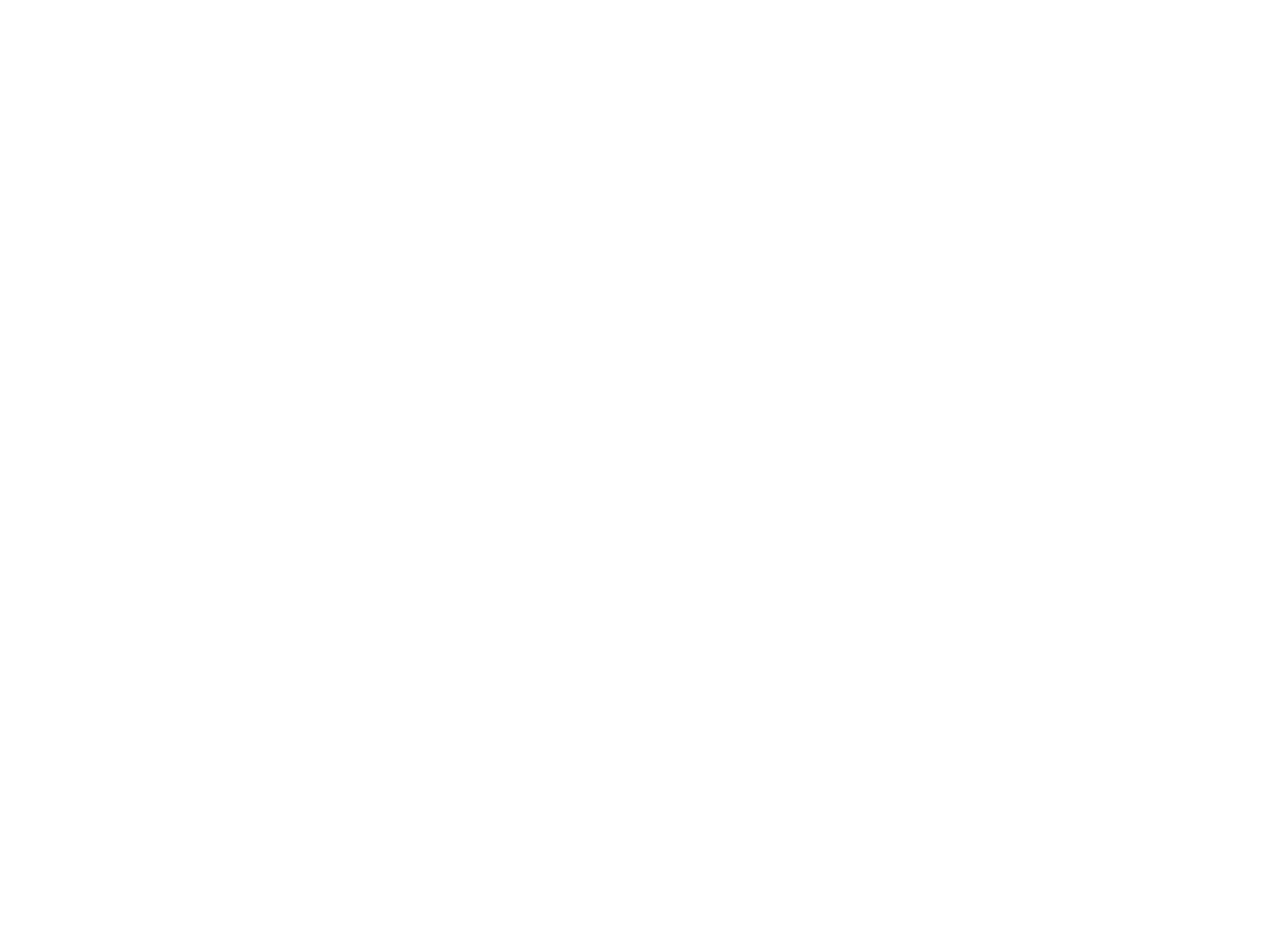
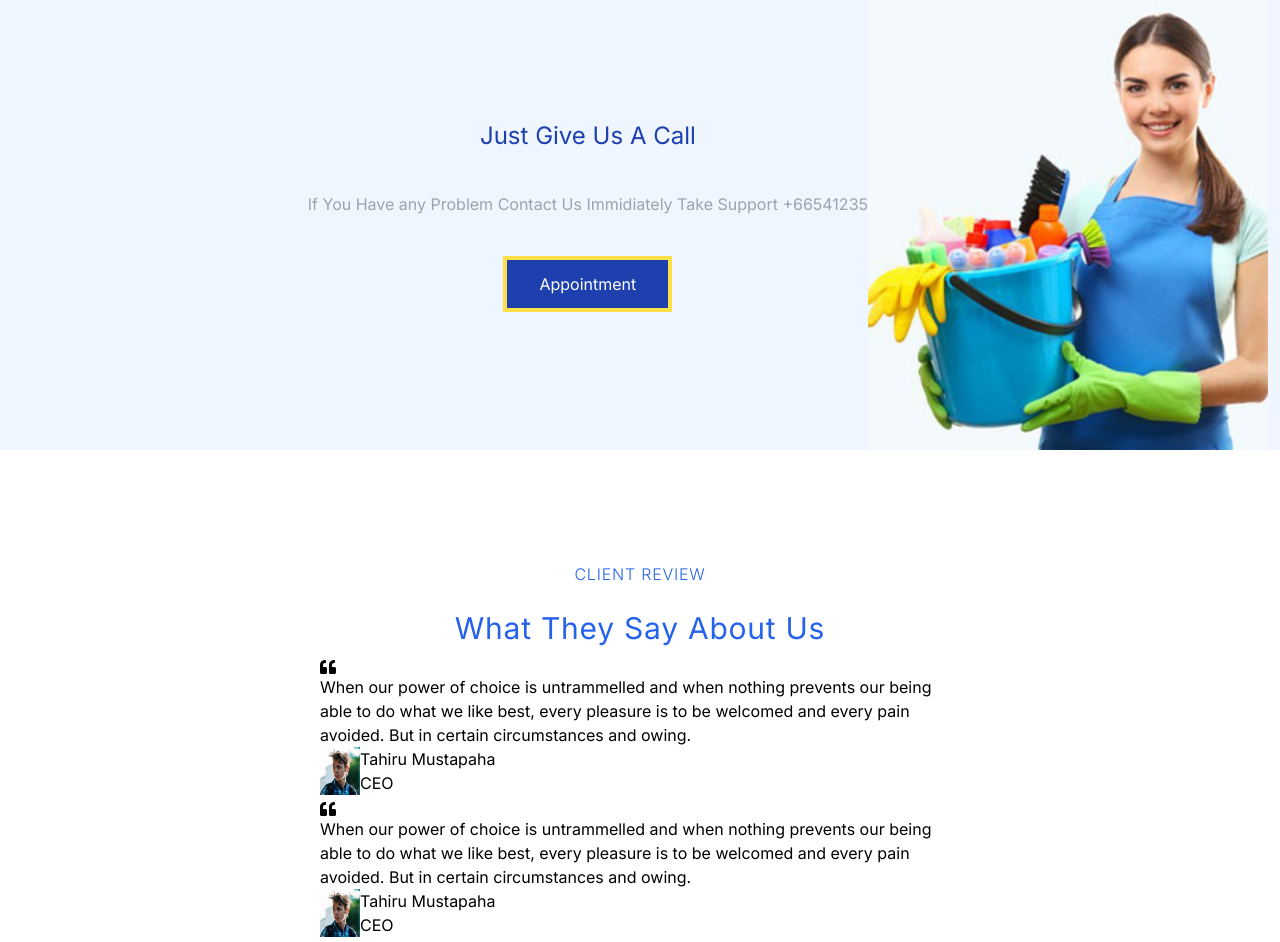
Before and after one commit to TahiruMustapha/BenabCleaning, a Next.js app: page / in a window 1280 px wide. Shown: the part 8060-9002 px from the top of the page. Before the commit the page ends 7971 px from the top, so only its background shows below. Built offline with nearby package versions, Linux system fonts and the light colour scheme.

Commit message:
client component

```diff
--- /dev/null
+++ b/src/components/Call.tsx
@@ -0,0 +1,23 @@
+import Image from 'next/image'
+import React from 'react'
+
+const Call = () => {
+  return (
+    <div className=' w-full py-20 md:py-0 px-2 md:px-3  mt-24 bg-blue-50'>
+      <div className=' flex w-full items-center justify-end'>
+      <div className=' text-center'>
+      <h2 className=' text-blue-800 mb-10 text-2xl capitalize'>Just give us a call</h2>
+      <p className=' text-base mb-10 text-gray-400'>If You Have any Problem Contact Us Immidiately Take Support +66541235</p>
+      <button className=" bg-blue-800  text-white px-8 py-3 border-yellow-300 border-[4px] hover:bg-yellow-300 hover:text-blue-800 duration-300">
+              Appointment
+            </button>
+      </div>
+     <Image src={'/team2.jpg'} alt='img' width={400} height={400} className=' hidden md:inline-flex'/>
+      </div>
+
+
+    </div>
+  )
+}
+
+export default Call
--- /dev/null
+++ b/src/components/Client.tsx
@@ -0,0 +1,75 @@
+import Image from "next/image";
+import React from "react";
+import { FaQuoteLeft } from "react-icons/fa";
+import Slider from "react-slick";
+const clientData = [
+  {
+    icon: <FaQuoteLeft />,
+    info: "When our power of choice is untrammelled and when nothing prevents our being able to do what we like best, every pleasure is to be welcomed and every pain avoided. But in certain circumstances and owing.",
+    clientImg:"/client1.jpg",
+    clientName:"Tahiru Mustapaha",
+    position:"CEO"
+  },
+  {
+    icon: <FaQuoteLeft />,
+    info: "When our power of choice is untrammelled and when nothing prevents our being able to do what we like best, every pleasure is to be welcomed and every pain avoided. But in certain circumstances and owing.",
+    clientImg:"/client2.jpg",
+    clientName:"Ahmed Nazil",
+    position:"CEO"
+  },
+  {
+    icon: <FaQuoteLeft />,
+    info: "When our power of choice is untrammelled and when nothing prevents our being able to do what we like best, every pleasure is to be welcomed and every pain avoided. But in certain circumstances and owing.",
+    clientImg:"/client1.jpg",
+    clientName:"Mubarrik",
+    position:"CEO"
+  },
+];
+
+const Client = () => {
+    const settings = {
+        infinite: true,
+        slidesToShow: 2,
+        slidesToScroll: 1,
+        autoplay: true,
+        speed: 500,
+        dots:true,
+        arrows: false,
+        autoplaySpeed: 2000,
+      };
+  return (
+    <div id="client" className=" w-full">
+      <div className=" w-full flex flex-col items-center">
+        <h3 className=" text-blue-600 font-light mt-28 inline-block  tracking-wider">
+          CLIENT REVIEW
+        </h3>
+        <div className=" max-w-[400px]">
+          <h4 className="text-blue-600 leading-[1.5]  tracking-wide  font-normal text-3xl capitalize mb-2 mt-5">
+            What they say about us
+          </h4>
+        </div>
+      </div>
+      <div>
+        {
+            clientData.map((clientInfo)=>(
+                <Slider {...settings}>
+                   <div>
+                    {clientInfo.icon}
+                    <p>{clientInfo.info}</p>
+                    <div className=" flex">
+                        <Image src={clientInfo.clientImg} alt="img" width={40} height={40}/>
+                        <div>
+                            <p>{clientInfo.clientName}</p>
+                            <p>{clientInfo.position}</p>
+                        </div>
+                    </div>
+                   </div>
+                </Slider>
+            ))
+        }
+      </div>
+    </div>
+  );
+};
+
+export default Client;
--- a/src/components/Hero.tsx
+++ b/src/components/Hero.tsx
@@ -11,6 +11,8 @@
 import Footer from "./Footer";
 import Home from "./Home";
 import Pricing from "./Pricing";
+import Call from "./Call";
+import Client from "./Client";
 
 const Hero = () => {
   return (
@@ -41,6 +43,12 @@
       <section id="pricing">
         <Pricing/>
       </section>
+      <section>
+        <Call/>
+      </section>
+      <section id="client">
+        <Client/>
+      </section>
 
       <Footer />
     </main>
--- a/src/components/Pricing.tsx
+++ b/src/components/Pricing.tsx
@@ -1,5 +1,6 @@
 import Image from "next/image";
 import React from "react";
+import Call from "./Call";
 
 const priceData = [
   {
@@ -40,7 +41,7 @@
 
 const Pricing = () => {
   return (
-    <div id="pricing" className=" w-full  md:w-[80%] mx-auto">
+    <div id="pricing" className=" w-full pl-2 md:px-0  md:w-[80%] mx-auto">
       <div className=" w-full   mx-auto flex flex-col items-center justify-center       ">
         <h3 className=" text-blue-600 font-light mt-28 inline-block  tracking-wider">
           PRICING
@@ -94,6 +95,7 @@
           </div>
         ))}
       </div>
+
     </div>
   );
 };
```
Also changed, not shown: public/client1.jpg (added), public/client2.jpg (added).
